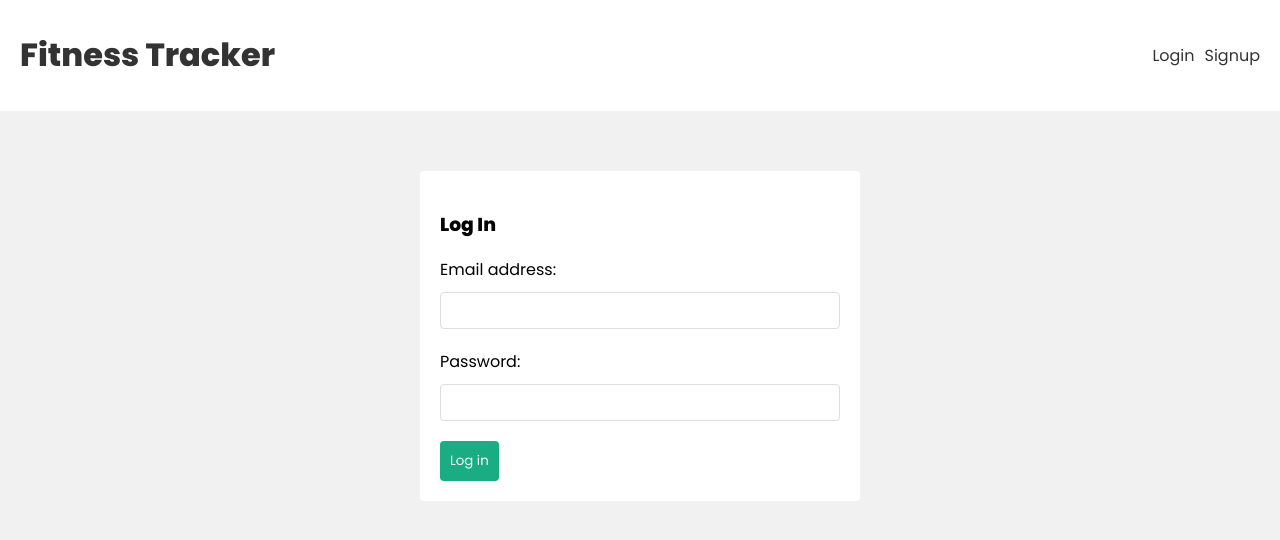
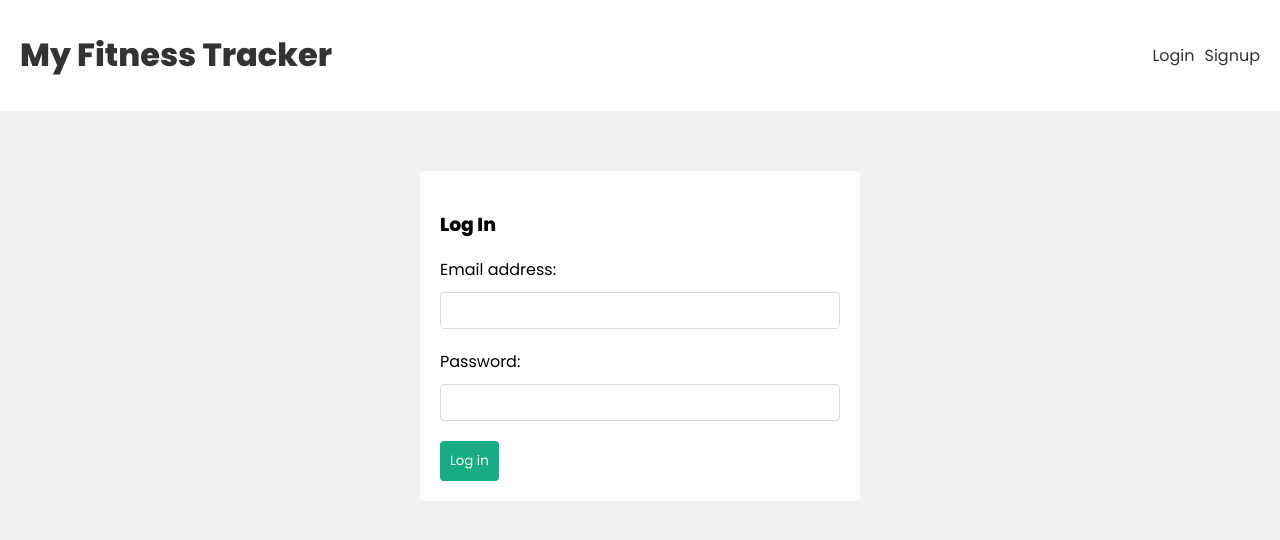
Before and after one commit to SUNDAYZE/Milestone3, a React (Create React App) app in the folder frontend/: page /login in a window 1280 px wide. Shown: the top 540 px of the page. Built offline with nearby package versions, Linux system fonts and the light colour scheme.

Commit message:
Last Touches

```diff
--- a/frontend/src/components/Navbar.js
+++ b/frontend/src/components/Navbar.js
@@ -14,7 +14,7 @@ const Navbar = () => {
         <header>
             <div className="container">
                 <Link to="/">
-                    <h1>Fitness Tracker </h1>
+                    <h1>My Fitness Tracker </h1>
                 </Link>
                 <nav>
                     {user && (
```
Also changed, not shown: 2 other files (tests, documents, lock files or other folders).
